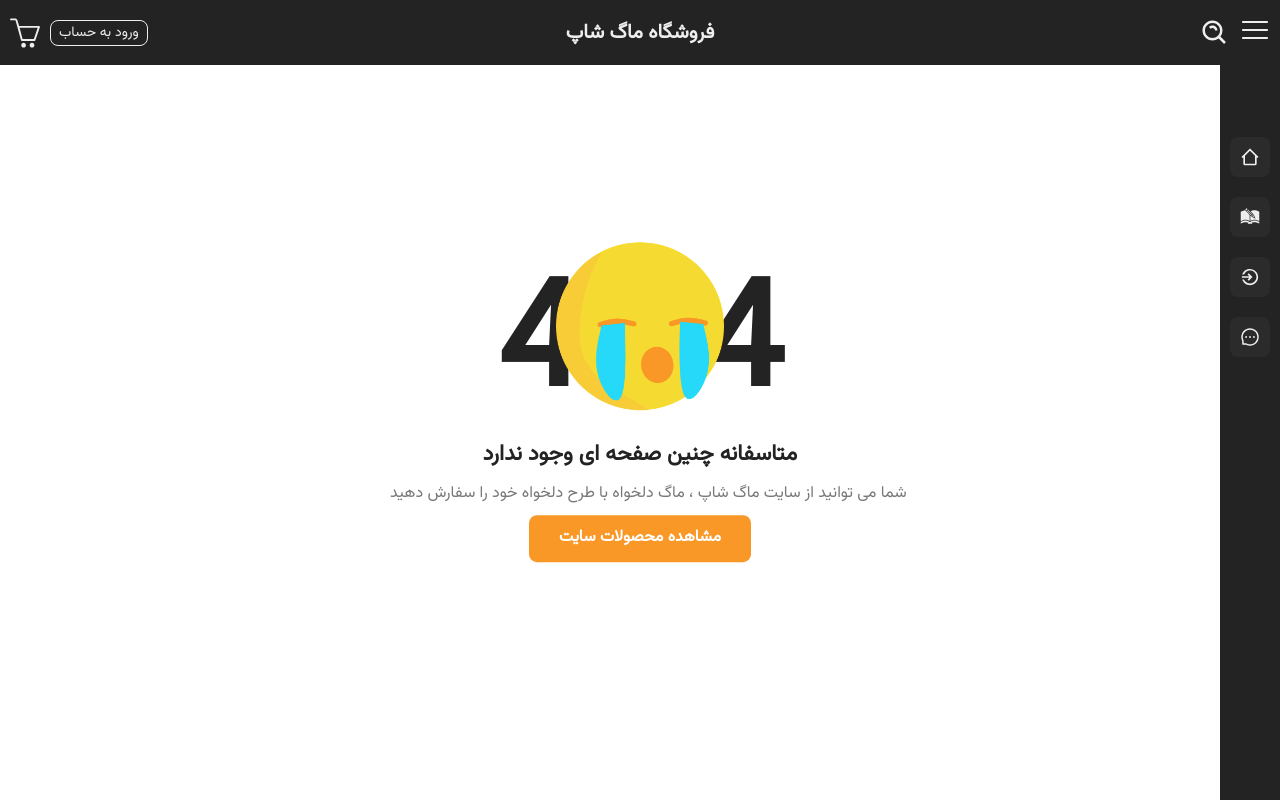
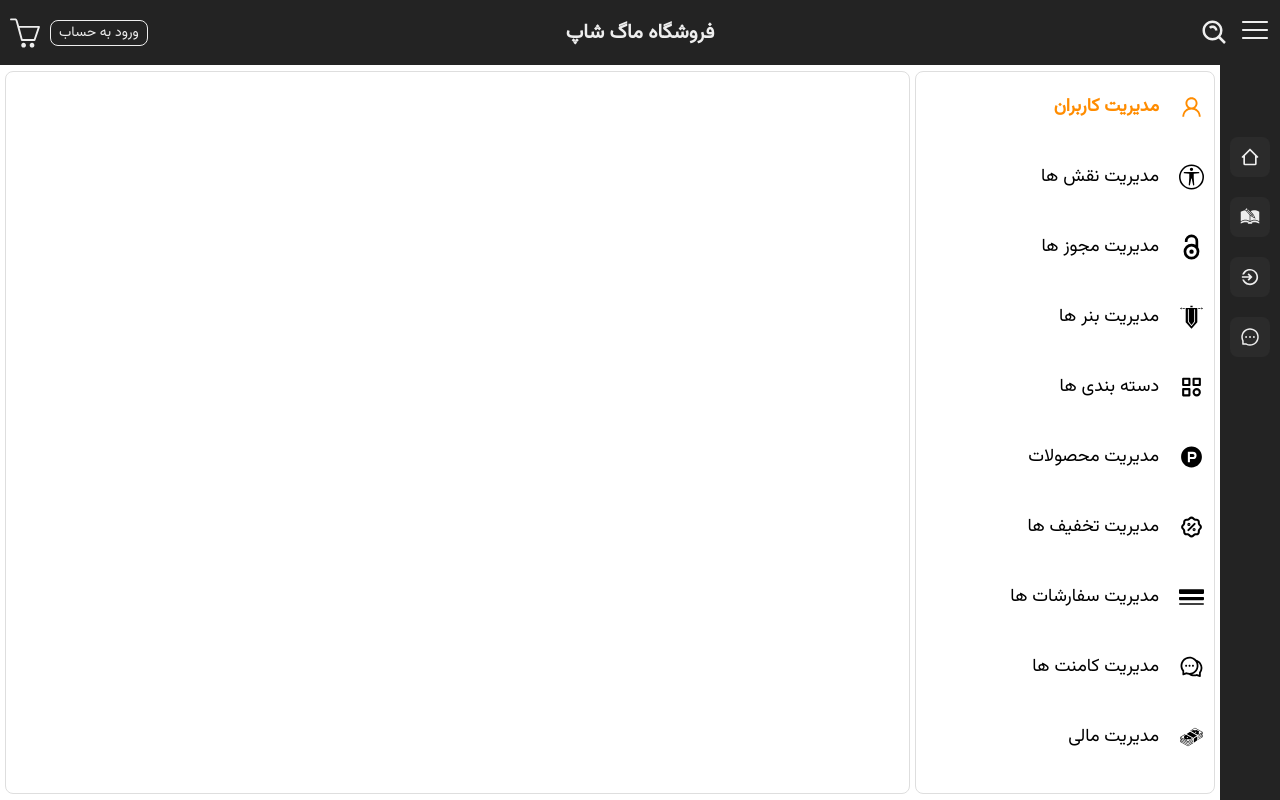
Before and after one commit to ahadcloner/mug-shop, a React (Create React App) app in the folder mug-shop/: page /admin in a window 1280 px wide. Built offline with nearby package versions, Linux system fonts and the light colour scheme.

Commit message:
adminpanel added
added menus only

```diff
--- a/mug-shop/src/App.js
+++ b/mug-shop/src/App.js
@@ -19,6 +19,7 @@ import NotFound from "./components/NotFound";
 import NewProfile from "./components/NewProfile";
 import Footer from "./components/Footer";
 import {ToastContainer} from "react-toastify";
+import AdminPanel from "./components/AdminPanel";
 
 function App() {
     const [sideBarStatus, setSideBarStatus] = useState('sb-hide');
@@ -35,6 +36,7 @@ function App() {
                             <Route path={'/profile/:section'} element={<NewProfile/>}/>
                             <Route path={'/cart'} element={<BuyCard/>}/>
                             <Route path={'/product-detail/:id'} element={<ProductDetail/>}/>
+                            <Route path={'/admin'} element={<AdminPanel/>}/>
                             <Route path={'*'} element={<NotFound/>}/>
                         </Routes>
                         <UserArea></UserArea>
--- /dev/null
+++ b/mug-shop/src/assets/styles/AdminPanel.css
@@ -0,0 +1,59 @@
+.ap-container{
+    width: calc(100% - 60px);
+    height: calc(100vh - 65px);
+    position: absolute;
+    top: 65px;
+    left: 0;
+    display: flex;
+    flex-direction: row-reverse;
+    justify-content: center;
+    align-items: center;
+}
+.ap-container span{
+    font-size: 16px;
+    color: black;
+    margin: 10px;
+}
+.ap-container svg{
+    width: 25px;
+    height: 50px;
+    color: black;
+    margin: 10px;
+}
+.ap-menu{
+    width: 300px;
+    height: 98%;
+    margin-right: 5px;
+    border-radius: 8px;
+    display: flex;
+    flex-direction: column;
+    align-items: end;
+    justify-content: start;
+    border: 1px solid #dedede;
+    overflow: auto;
+
+}
+.ap-menu-row{
+    display: flex;
+    flex-direction: row-reverse;
+    justify-content: end;
+    align-items: center;
+}
+.ap-menu-row span{
+    font-size: 18px;
+}
+.apActive span{
+    color: darkorange;
+    font-weight: 600;
+}
+.apActive svg{
+    color: darkorange;
+}
+
+.ap-view{
+    width:calc( 100% - 310px);
+    border: 1px solid #dedede;
+    height: 98%;
+    margin: 5px;
+    border-radius: 8px;
+}
--- /dev/null
+++ b/mug-shop/src/components/AdminPanel.jsx
@@ -0,0 +1,99 @@
+import React, {useState} from "react";
+import '../assets/styles/AdminPanel.css';
+import {BsUniversalAccessCircle, BsBorderWidth} from "react-icons/bs";
+import {SiOpenaccess} from "react-icons/si";
+import {GiVerticalBanner, GiMoneyStack} from "react-icons/gi";
+import {RiProductHuntFill} from "react-icons/ri";
+import {AiOutlineComment, AiOutlineUser} from "react-icons/ai";
+import {TbCategory, TbDiscount2} from "react-icons/tb";
+import {HiOutlineDocumentReport} from "react-icons/hi";
+
+
+function AdminPanel() {
+    const [apActiveMenu, setApActiveMenu] = useState('users');
+    const change_menu = (name) => {
+        setApActiveMenu(name);
+    }
+    return (
+        <div className={'ap-container'}>
+            <div className="ap-menu">
+                <div onClick={() => {
+                    change_menu('users')
+                }} className={`ap-menu-row ${apActiveMenu==='users'?'apActive':''}`}>
+                    <AiOutlineUser/>
+                    <span>مدیریت کاربران</span>
+                </div>
+                <div onClick={() => {
+                    change_menu('roles')
+                }} className={`ap-menu-row ${apActiveMenu==='roles'?'apActive':''}`}>
+                    <BsUniversalAccessCircle/>
+                    <span>مدیریت نقش ها</span>
+                </div>
+                <div onClick={() => {
+                    change_menu('permissions')
+                }}className={`ap-menu-row ${apActiveMenu==='permissions'?'apActive':''}`}>
+                    <SiOpenaccess/>
+                    <span>مدیریت مجوز ها</span>
+                </div>
+                <div onClick={() => {
+                    change_menu('banners')
+                }} className={`ap-menu-row ${apActiveMenu==='banners'?'apActive':''}`}>
+                    <GiVerticalBanner/>
+                    <span>مدیریت بنر ها</span>
+                </div>
+                <div onClick={() => {
+                    change_menu('categories')
+                }} className={`ap-menu-row ${apActiveMenu==='categories'?'apActive':''}`}>
+                    <TbCategory/>
+                    <span>دسته بندی ها</span>
+                </div>
+                <div onClick={() => {
+                    change_menu('products')
+                }} className={`ap-menu-row ${apActiveMenu==='products'?'apActive':''}`}>
+                    <RiProductHuntFill/>
+                    <span>مدیریت محصولات </span>
+                </div>
+                <div onClick={() => {
+                    change_menu('discounts')
+                }} className={`ap-menu-row ${apActiveMenu==='discounts'?'apActive':''}`}>
+                    <TbDiscount2/>
+                    <span>مدیریت تخفیف ها </span>
+                </div>
+                <div onClick={() => {
+                    change_menu('orders')
+                }} className={`ap-menu-row ${apActiveMenu==='orders'?'apActive':''}`}>
+                    <BsBorderWidth/>
+                    <span>مدیریت سفارشات ها</span>
+                </div>
+                <div onClick={() => {
+                    change_menu('comments')
+                }} className={`ap-menu-row ${apActiveMenu==='comments'?'apActive':''}`}>
+                    <AiOutlineComment/>
+                    <span>مدیریت کامنت ها</span>
+                </div>
+                <div onClick={() => {
+                    change_menu('finance')
+                }}className={`ap-menu-row ${apActiveMenu==='finance'?'apActive':''}`}>
+                    <GiMoneyStack/>
+                    <span>مدیریت مالی</span>
+                </div>
+                <div onClick={() => {
+                    change_menu('reports')
+                }} className={`ap-menu-row ${apActiveMenu==='reports'?'apActive':''}`}>
+                    <HiOutlineDocumentReport/>
+                    <span>گزارشات</span>
+                </div>
+
+            </div>
+            <div className="ap-view">
+                {
+                    apActiveMenu === 'users' &&
+                    <>
+                    </>
+                }
+            </div>
+        </div>
+    )
+}
+
+export default AdminPanel;
```
Lines whose indentation alone changed are shown as unchanged.
